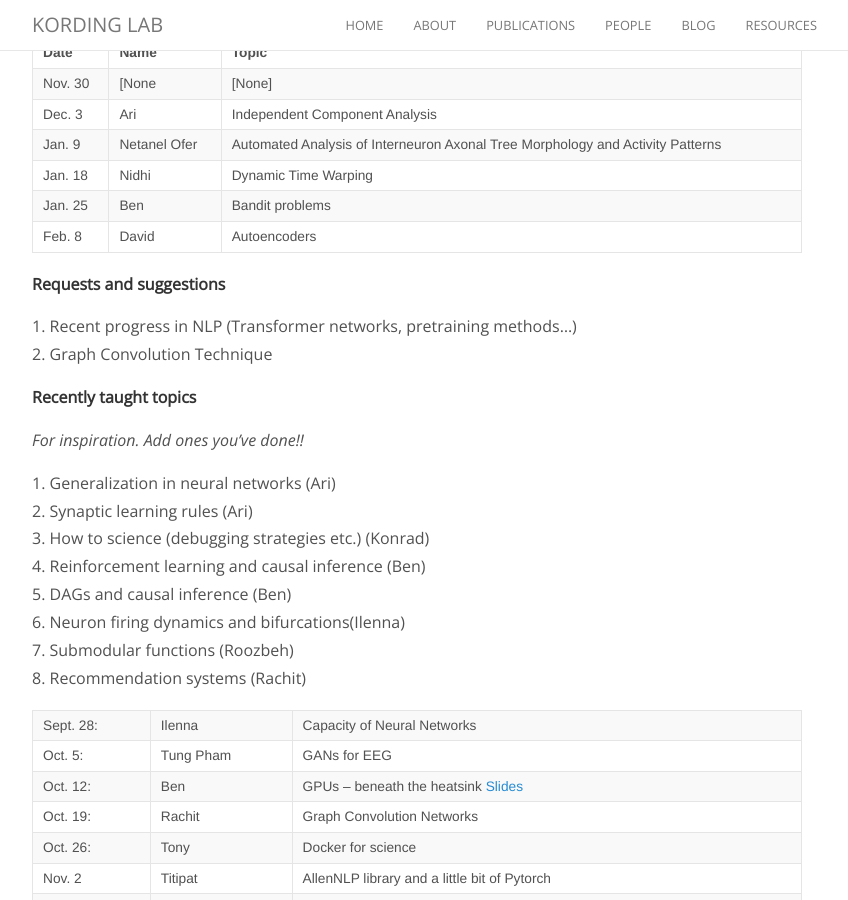
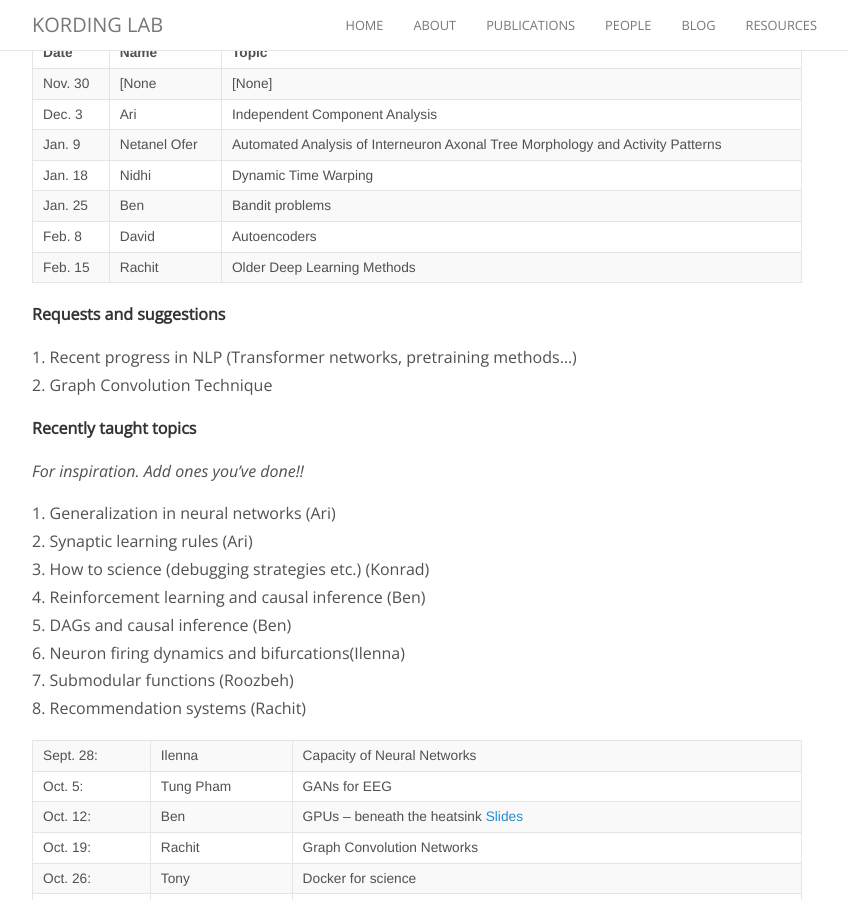
Before and after one commit to KordingLab/KordingLab.github.io, a Jekyll site: the page built from _posts/2018-08-29-upcoming-lab-teaching.md, in a window 1280 px wide and 900 px high, scrolled down 388 px. Shown: the whole window, without its empty margins (223-1071 px from the left). Built offline with Jekyll 4.4.1, drawn with Linux system fonts in a browser that asks for light colours; nearby versions of some CDN libraries; comment, search, counter and statistics services are not loaded.

Commit message:
Update 2018-08-29-upcoming-lab-teaching.md

```diff
--- a/_posts/2018-08-29-upcoming-lab-teaching.md
+++ b/_posts/2018-08-29-upcoming-lab-teaching.md
@@ -21,6 +21,8 @@ neuroscientific princples, new findings and literature reviews... whatever!
 |Jan. 18| Nidhi | Dynamic Time Warping |
 |Jan. 25| Ben | Bandit problems |
 |Feb. 8| David | Autoencoders |
+|Feb. 15| Rachit | Older Deep Learning Methods |
+
 
 **Requests and suggestions**
 
```
